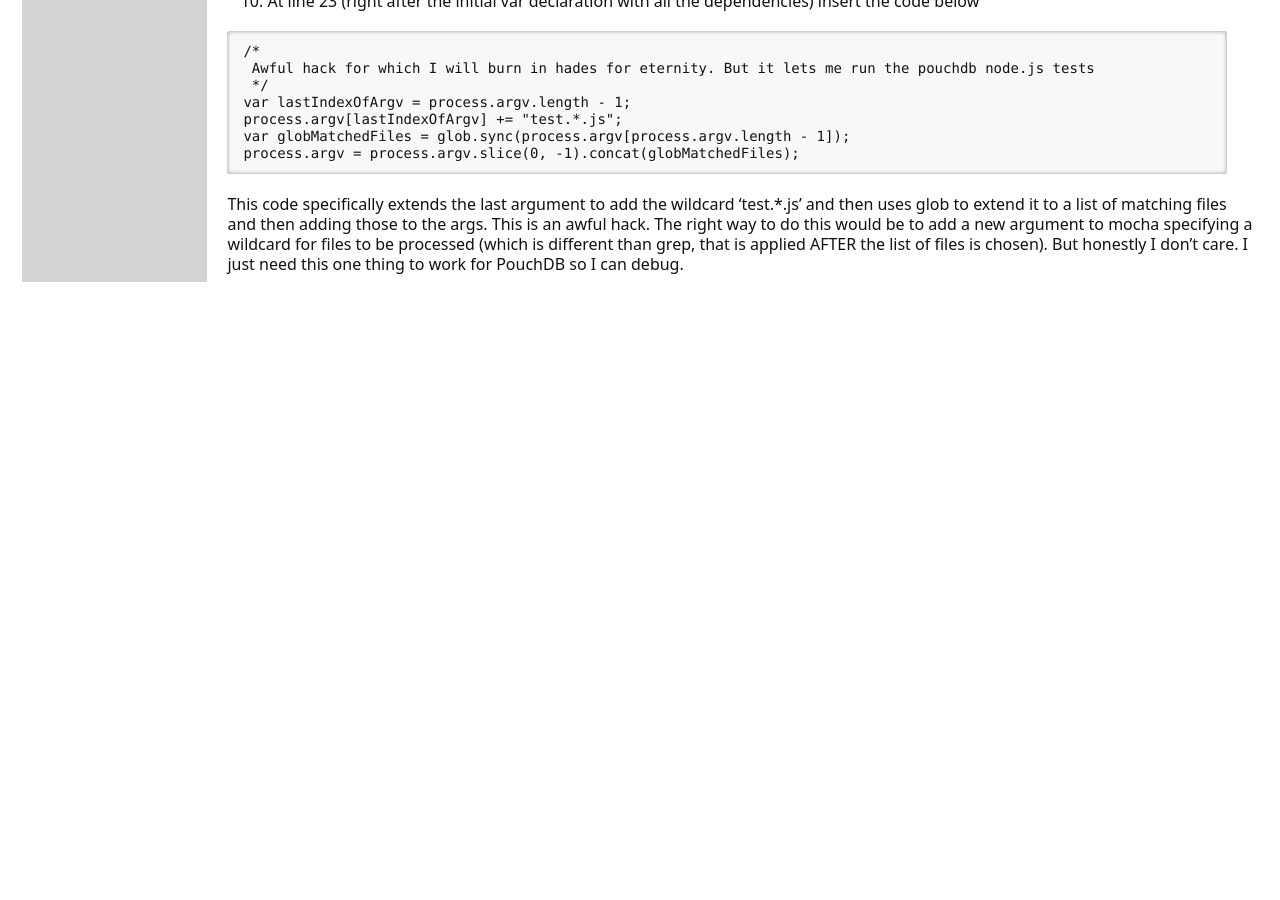
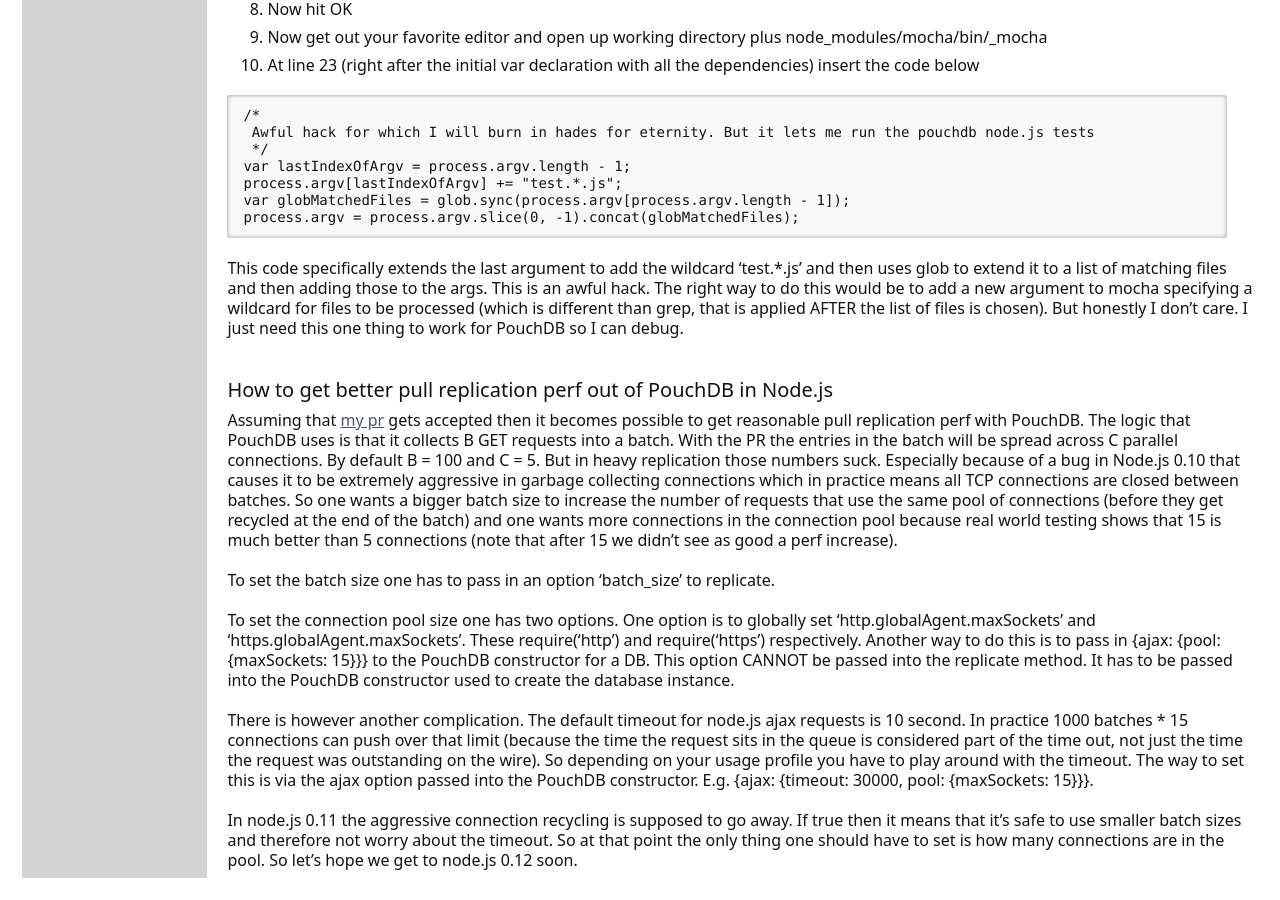
Before and after one commit to thaliproject/thali, a Jekyll site: the page built from DeveloperHandbook.md, in a window 1280 px wide and 900 px high, scrolled down 3702 px. Built offline with Jekyll 4.4.1, drawn with Linux system fonts in a browser that asks for light colours; Markdown is read by kramdown in place of the engine named in the settings; before the commit the page ends 4006 px from its top, so only the background shows below that; some of the changed text lies outside the part shown.

Commit message:
Update DeveloperHandbook.md

````diff
--- a/DeveloperHandbook.md
+++ b/DeveloperHandbook.md
@@ -133,6 +133,7 @@
 See [Android Emulator](AndroidEmulator)
 
 # Notes on adventures in node.js land
+## How to debug PouchDB tests in Node.js and Intellij
 I wanted to debug the tests in PouchDB as part of a PR. The main problem I ran into is that I use IntelliJ as my IDE and I needed a way to run PouchDB's mocha tests. Normally this is handled easily by just executing ./bin/test-node.sh which handles all the details. The good news is that what test-node.sh does is very straight forward and easy to set up as a test in IntelliJ. Except.... it turns out that in the tests directory there are tests both for node.js and tests for the browser. test-node.sh works around this by providing a test file path that ends with test.*.js where all files that match that pattern are guaranteed to be safe for node.js. The shell then expands the wild card into a set of files and then node/mocha gets called. The issue is https://youtrack.jetbrains.com/issue/WEB-10067 which doesn't support wild card expansing of files when specifying the test directory. To work around this here is what I do.
 
 1. Run -> Edit Configurations -> Green Plus -> Mocha
@@ -157,3 +158,14 @@
 ```
 
 This code specifically extends the last argument to add the wildcard 'test.*.js' and then uses glob to extend it to a list of matching files and then adding those to the args. This is an awful hack. The right way to do this would be to add a new argument to mocha specifying a wildcard for files to be processed (which is different than grep, that is applied AFTER the list of files is chosen). But honestly I don't care. I just need this one thing to work for PouchDB so I can debug.
+
+## How to get better pull replication perf out of PouchDB in Node.js
+Assuming that [my pr](https://github.com/pouchdb/pouchdb/pull/3015) gets accepted then it becomes possible to get reasonable pull replication perf with PouchDB. The logic that PouchDB uses is that it collects B GET requests into a batch. With the PR the entries in the batch will be spread across C parallel connections. By default B = 100 and C = 5. But in heavy replication those numbers suck. Especially because of a bug in Node.js 0.10 that causes it to be extremely aggressive in garbage collecting connections which in practice means all TCP connections are closed between batches. So one wants a bigger batch size to increase the number of requests that use the same pool of connections (before they get recycled at the end of the batch) and one wants more connections in the connection pool because real world testing shows that 15 is much better than 5 connections (note that after 15 we didn't see as good a perf increase).
+
+To set the batch size one has to pass in an option 'batch_size' to replicate.
+
+To set the connection pool size one has two options. One option is to globally set 'http.globalAgent.maxSockets' and 'https.globalAgent.maxSockets'. These require('http') and require('https') respectively. Another way to do this is to pass in {ajax: {pool: {maxSockets: 15}}} to the PouchDB constructor for a DB. This option CANNOT be passed into the replicate method. It has to be passed into the PouchDB constructor used to create the database instance.
+
+There is however another complication. The default timeout for node.js ajax requests is 10 second. In practice 1000 batches * 15 connections can push over that limit (because the time the request sits in the queue is considered part of the time out, not just the time the request was outstanding on the wire). So depending on your usage profile you have to play around with the timeout. The way to set this is via the ajax option passed into the PouchDB constructor. E.g. {ajax: {timeout: 30000, pool: {maxSockets: 15}}}.
+
+In node.js 0.11 the aggressive connection recycling is supposed to go away. If true then it means that it's safe to use smaller batch sizes and therefore not worry about the timeout. So at that point the only thing one should have to set is how many connections are in the pool. So let's hope we get to node.js 0.12 soon.
````
